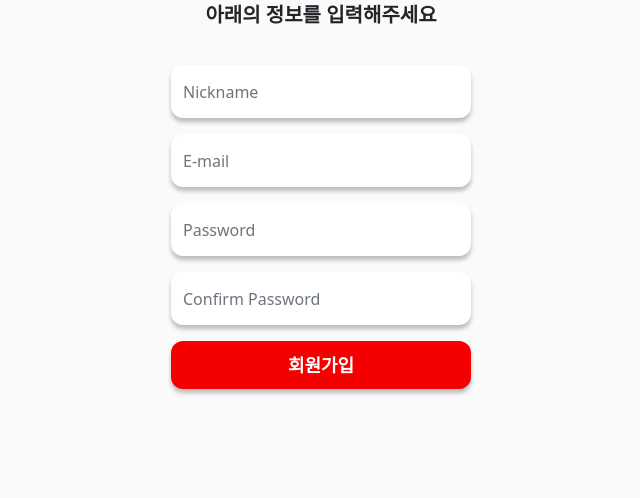
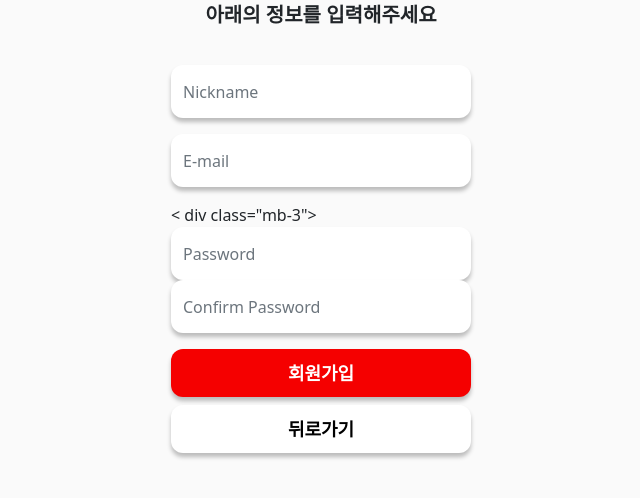
Before and after one commit to 9haejo-community/9haejo-community, a Flask app: template templates/signup.html in a window 1280 px wide. Shown: the part 221-719 px from the top of the page, without its empty margins (319-959 px from the left). Run offline with Flask 2, Linux system fonts and the light colour scheme; the template is opened without the code that fills it, so the values that code supplies are empty.

Commit message:
Feat 뒤로가기 버튼 추가

```diff
--- a/templates/signup.html
+++ b/templates/signup.html
@@ -96,6 +96,17 @@
       box-shadow: 0 4px 4px rgba(0, 0, 0, 0.25);
       background-color: white;
     }
+    .back-button{
+      width: 300px;
+      height: 48px;
+      border-radius: 12px;
+      font-weight: bold;
+      font-size:18px;
+      color: black;
+      border: none;
+      box-shadow: 0 4px 4px rgba(0, 0, 0, 0.25);
+      background-color: white;
+    }
 
   </style>
 </head>
@@ -114,14 +125,17 @@
       <div class="mb-3">
         <input id="form-email" type="email" class="form-control" aria-describedby="emailHelp" placeholder="E-mail">
       </div>
-      <div class="mb-3">
+      < div class="mb-3">
         <input id="form-password" type="password" class="form-control" id="exampleInputPassword1" placeholder="Password">
-      </div>
+      </>
       <div class="mb-3">
         <input id="form-confirm-password" type="password" class="form-control"  placeholder="Confirm Password">
       </div>
+      <div class="mb-2">
+        <button type="submit" class="login-button">회원가입</button>
+      </div>
       <div class="mb-4">
-        <button type="submit" class="login-button">회원가입</button>
+        <button type="button" class="back-button" onclick="location.href='signin.html'"">뒤로가기</button>
       </div>
     </form>
   </div>
```
